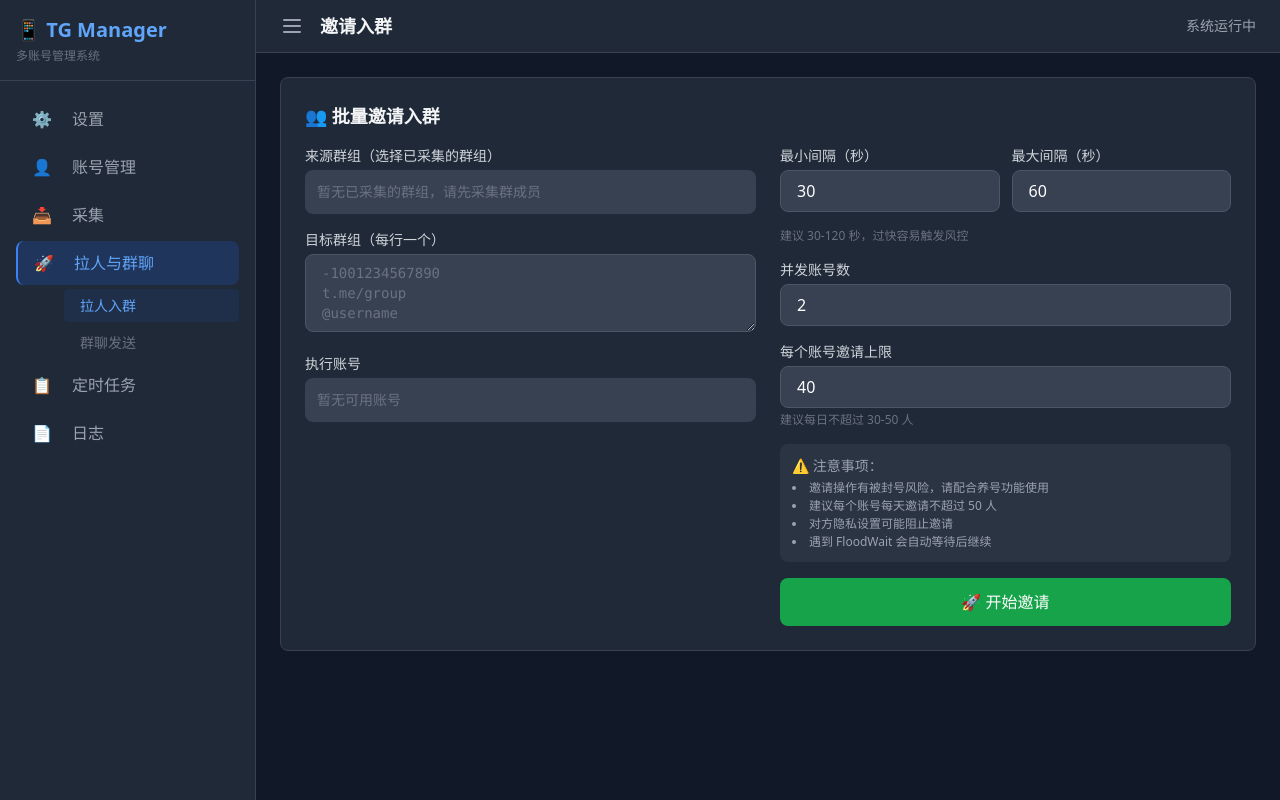
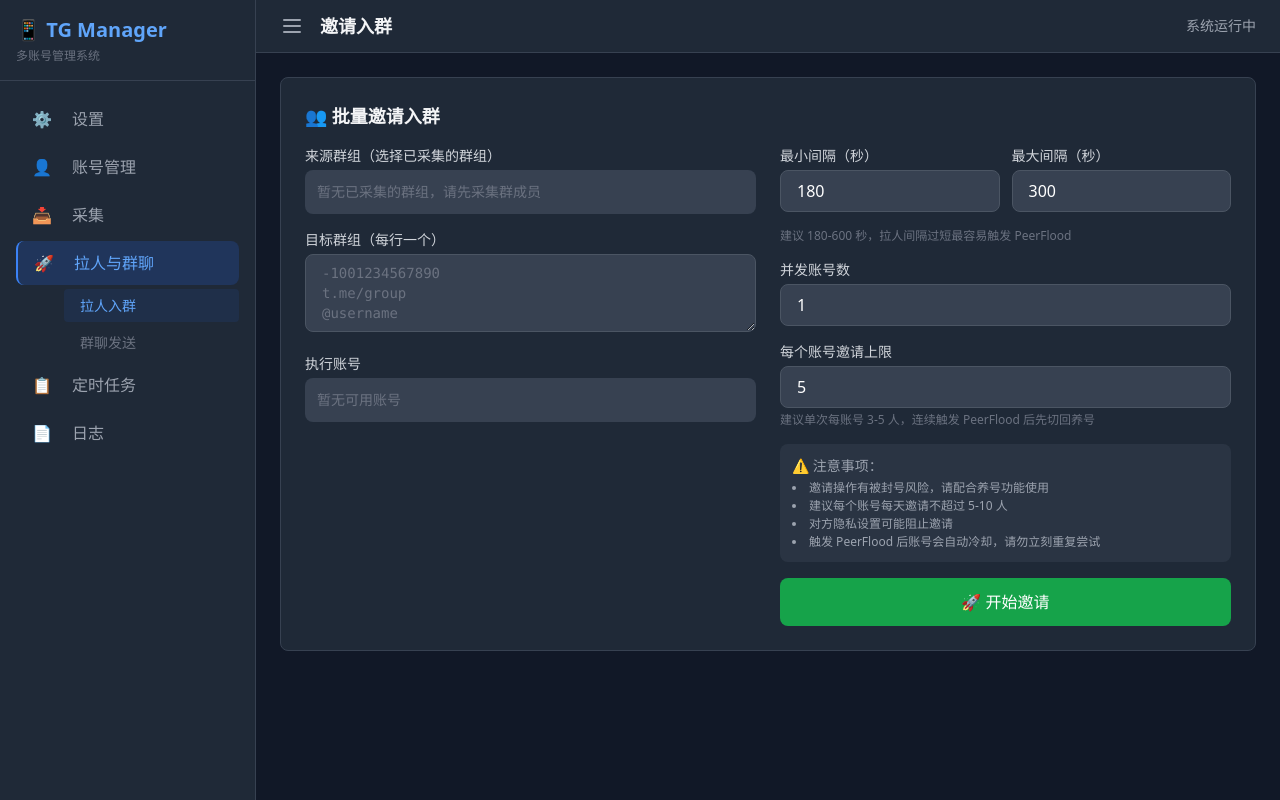
Before and after one commit to artai8/la, a FastAPI app: page /operations/invite in a window 1280 px wide. Run offline with FastAPI, Linux system fonts and the light colour scheme; data that the repository does not hold is empty; parts of the project's set-up code (start-up, migrations or seed data) failed here and were passed over; some libraries are stand-ins or nearby versions.

Commit message:
Update invite.html

```diff
--- a/app/templates/operations/invite.html
+++ b/app/templates/operations/invite.html
@@ -58,37 +58,37 @@
                 <div class="grid grid-cols-2 gap-3">
                     <div>
                         <label class="block text-sm font-medium text-gray-300 mb-1">最小间隔（秒）</label>
-                        <input type="number" x-model.number="delayMin" min="5" max="600"
+                           <input type="number" x-model.number="delayMin" min="60" max="900"
                                class="w-full bg-gray-700 border border-gray-600 rounded-lg px-4 py-2 text-white focus:ring-2 focus:ring-blue-500">
                     </div>
                     <div>
                         <label class="block text-sm font-medium text-gray-300 mb-1">最大间隔（秒）</label>
-                        <input type="number" x-model.number="delayMax" min="10" max="900"
+                        <input type="number" x-model.number="delayMax" min="180" max="900"
                                class="w-full bg-gray-700 border border-gray-600 rounded-lg px-4 py-2 text-white focus:ring-2 focus:ring-blue-500">
                     </div>
                 </div>
-                <p class="text-xs text-gray-500 -mt-2">建议 30-120 秒，过快容易触发风控</p>
+                    <p class="text-xs text-gray-500 -mt-2">建议 180-600 秒，拉人间隔过短最容易触发 PeerFlood</p>
 
                 <div>
                     <label class="block text-sm font-medium text-gray-300 mb-1">并发账号数</label>
-                    <input type="number" x-model.number="concurrency" min="1" max="10"
+                                <input type="number" x-model.number="concurrency" min="1" max="1"
                            class="w-full bg-gray-700 border border-gray-600 rounded-lg px-4 py-2 text-white focus:ring-2 focus:ring-blue-500">
                 </div>
 
                 <div>
                     <label class="block text-sm font-medium text-gray-300 mb-1">每个账号邀请上限</label>
-                    <input type="number" x-model.number="perAccountLimit" min="1" max="200"
+                          <input type="number" x-model.number="perAccountLimit" min="1" max="20"
                            class="w-full bg-gray-700 border border-gray-600 rounded-lg px-4 py-2 text-white focus:ring-2 focus:ring-blue-500">
-                    <p class="text-xs text-gray-500 mt-1">建议每日不超过 30-50 人</p>
+                          <p class="text-xs text-gray-500 mt-1">建议单次每账号 3-5 人，连续触发 PeerFlood 后先切回养号</p>
                 </div>
 
                 <div class="bg-gray-700/50 rounded-lg p-3 text-sm text-gray-400 space-y-1">
                     <p>⚠️ 注意事项：</p>
                     <ul class="list-disc list-inside text-xs space-y-0.5">
                         <li>邀请操作有被封号风险，请配合养号功能使用</li>
-                        <li>建议每个账号每天邀请不超过 50 人</li>
+                        <li>建议每个账号每天邀请不超过 5-10 人</li>
                         <li>对方隐私设置可能阻止邀请</li>
-                        <li>遇到 FloodWait 会自动等待后继续</li>
+                        <li>触发 PeerFlood 后账号会自动冷却，请勿立刻重复尝试</li>
                     </ul>
                 </div>
 
@@ -115,10 +115,10 @@ function invitePage() {
         sourceGroupIds: [],
         targetGroups: '',
         accountIds: [],
-        delayMin: 30,
-        delayMax: 60,
-        concurrency: 2,
-        perAccountLimit: 40,
+        delayMin: 180,
+        delayMax: 300,
+        concurrency: 1,
+        perAccountLimit: 5,
         loading: false,
         message: '',
         error: false,
```
